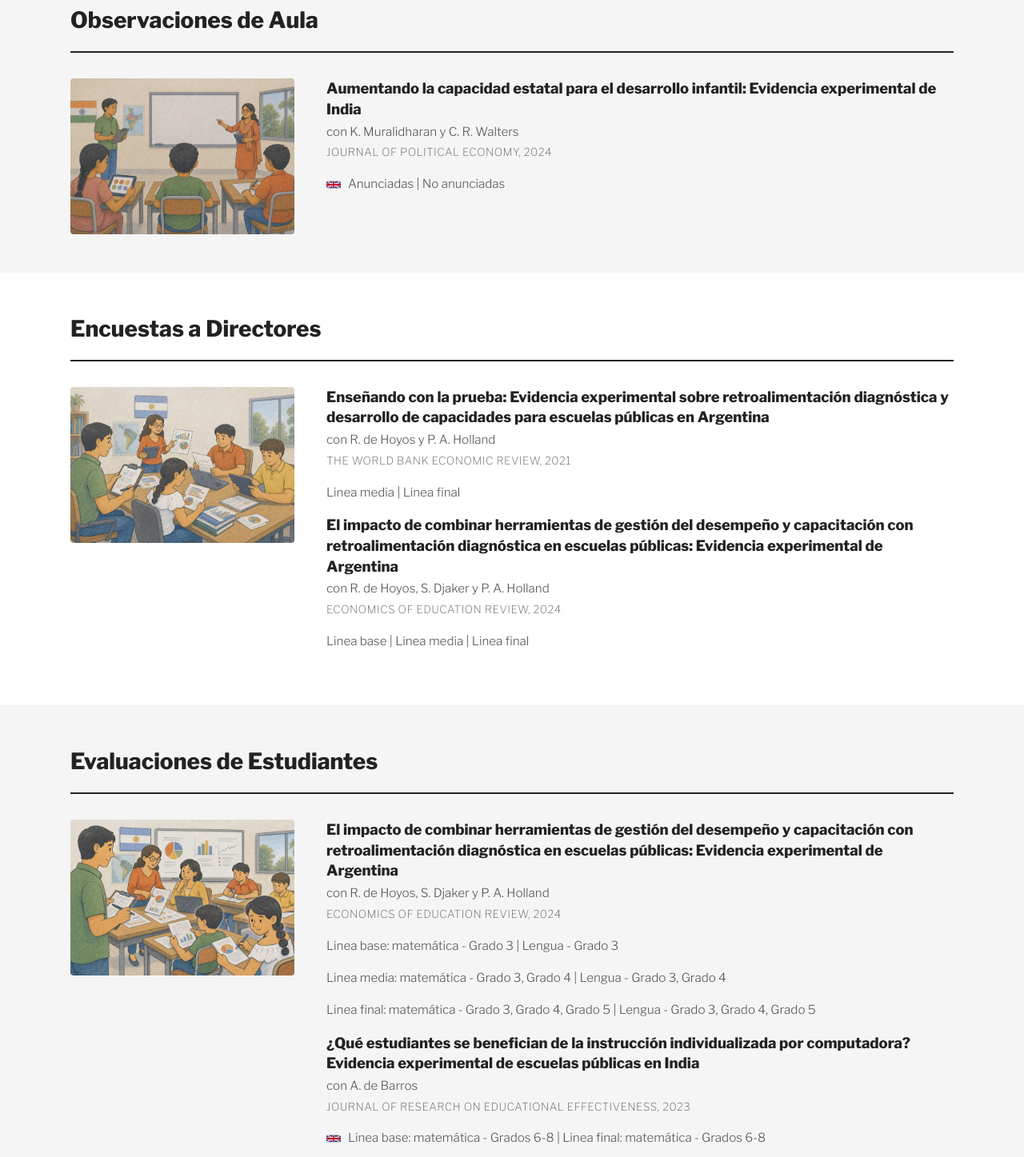
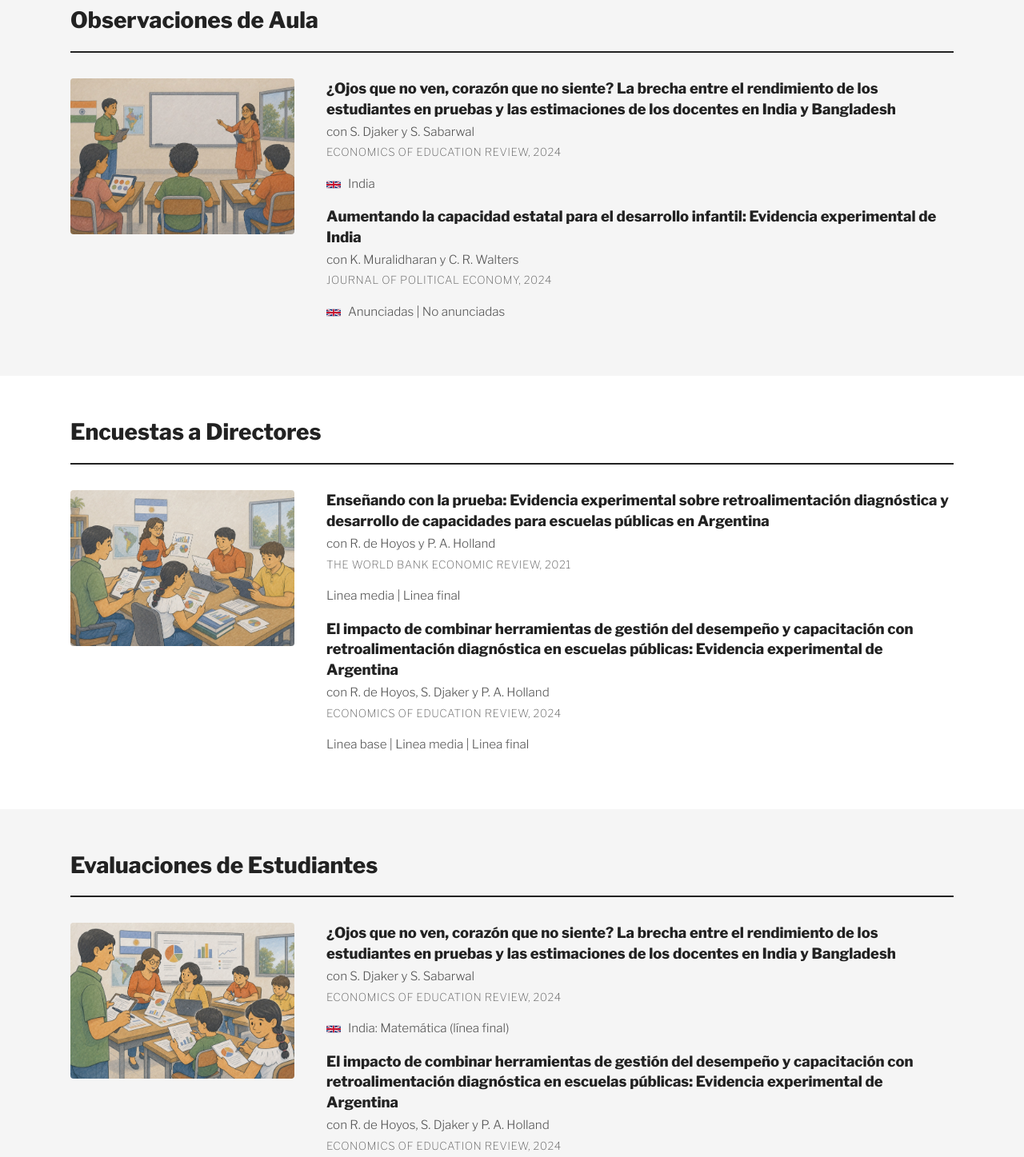
Before and after one commit to aganimian/my-website, a plain HTML site: page es/instruments.html in a window 1280 px wide. Shown: the part 695-2142 px from the top of the page at 80% size. Drawn offline with nearby package versions, Linux system fonts and the light colour scheme.

Commit message:
Add Teacher Beliefs Study instruments as PDFs

```diff
--- a/es/instruments.html
+++ b/es/instruments.html
@@ -603,6 +603,14 @@
                 <img src="../images/research-8.jpg?v=20260713-optimized" alt="Observaciones de Aula" class="topic-image">
                 <div class="topic-content">
                     <div class="material-list">
+                        <a href="research.html#paper-teacher-estimations" class="material-item">
+                            <span class="material-title">¿Ojos que no ven, corazón que no siente? La brecha entre el rendimiento de los estudiantes en pruebas y las estimaciones de los docentes en India y Bangladesh</span>
+                            <span class="material-authors">con S. Djaker y S. Sabarwal</span>
+                            <span class="material-venue">Economics of Education Review, 2024</span>
+                        </a>
+                        <div class="material-item">
+                            <span class="material-authors"><span class="lang-flag en"></span> <a href="../files/instruments/TeacherBeliefs-India-Classroom-Observation.pdf" target="_blank">India</a></span>
+                        </div>
                         <a href="research.html#paper-state-capacity" class="material-item">
                             <span class="material-title">Aumentando la capacidad estatal para el desarrollo infantil: Evidencia experimental de India</span>
                             <span class="material-authors">con K. Muralidharan y C. R. Walters</span>
@@ -653,6 +661,14 @@
                 <img src="../images/news-1.jpg?v=20260713-optimized" alt="Evaluaciones de Estudiantes" class="topic-image">
                 <div class="topic-content">
                     <div class="material-list">
+                        <a href="research.html#paper-teacher-estimations" class="material-item">
+                            <span class="material-title">¿Ojos que no ven, corazón que no siente? La brecha entre el rendimiento de los estudiantes en pruebas y las estimaciones de los docentes en India y Bangladesh</span>
+                            <span class="material-authors">con S. Djaker y S. Sabarwal</span>
+                            <span class="material-venue">Economics of Education Review, 2024</span>
+                        </a>
+                        <div class="material-item">
+                            <span class="material-authors"><span class="lang-flag en"></span> <a href="../files/instruments/TeacherBeliefs-India-Math-Assessment.pdf" target="_blank">India: Matemática (línea final)</a></span>
+                        </div>
                         <a href="research.html#paper-combining-diagnostic" class="material-item">
                             <span class="material-title">El impacto de combinar herramientas de gestión del desempeño y capacitación con retroalimentación diagnóstica en escuelas públicas: Evidencia experimental de Argentina</span>
                             <span class="material-authors">con R. de Hoyos, S. Djaker y P. A. Holland</span>
@@ -763,6 +779,14 @@
                 <img src="../images/research-2-v2.jpg?v=20260713-optimized" alt="Encuestas a Docentes" class="topic-image">
                 <div class="topic-content">
                     <div class="material-list">
+                        <a href="research.html#paper-teacher-estimations" class="material-item">
+                            <span class="material-title">¿Ojos que no ven, corazón que no siente? La brecha entre el rendimiento de los estudiantes en pruebas y las estimaciones de los docentes en India y Bangladesh</span>
+                            <span class="material-authors">con S. Djaker y S. Sabarwal</span>
+                            <span class="material-venue">Economics of Education Review, 2024</span>
+                        </a>
+                        <div class="material-item">
+                            <span class="material-authors"><span class="lang-flag en"></span> <a href="../files/instruments/TeacherBeliefs-India-Teacher-Survey.pdf" target="_blank">India</a> | <a href="../files/instruments/TeacherBeliefs-Bangladesh-Teacher-Survey.pdf" target="_blank">Bangladesh</a></span>
+                        </div>
                         <a href="research.html#paper-teaching-with-test" class="material-item">
                             <span class="material-title">Enseñando con la prueba: Evidencia experimental sobre retroalimentación diagnóstica y desarrollo de capacidades para escuelas públicas en Argentina</span>
                             <span class="material-authors">con R. de Hoyos y P. A. Holland</span>
```
Also changed, not shown: instruments.html (+24 -0 lines), 4 other files.
